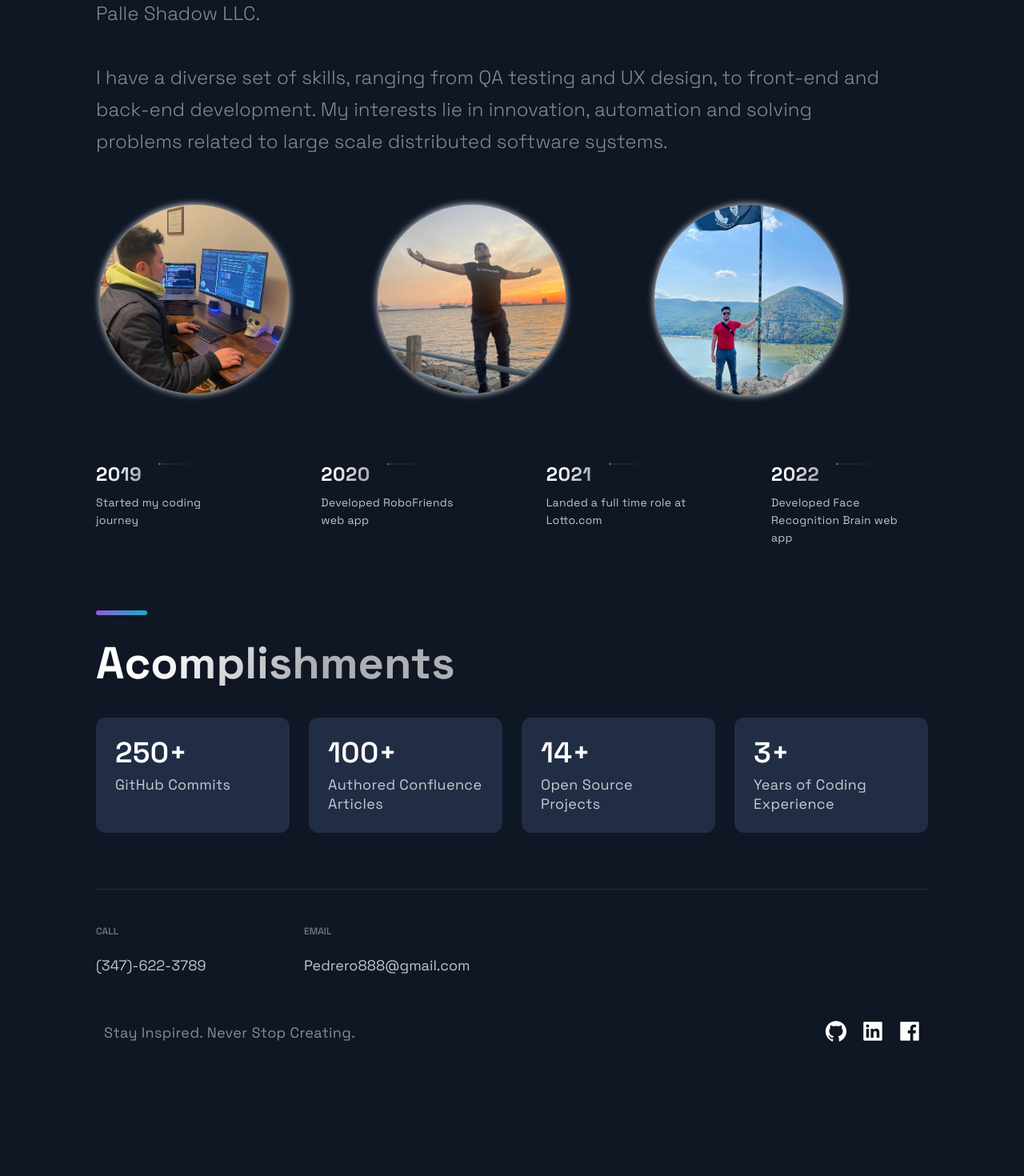
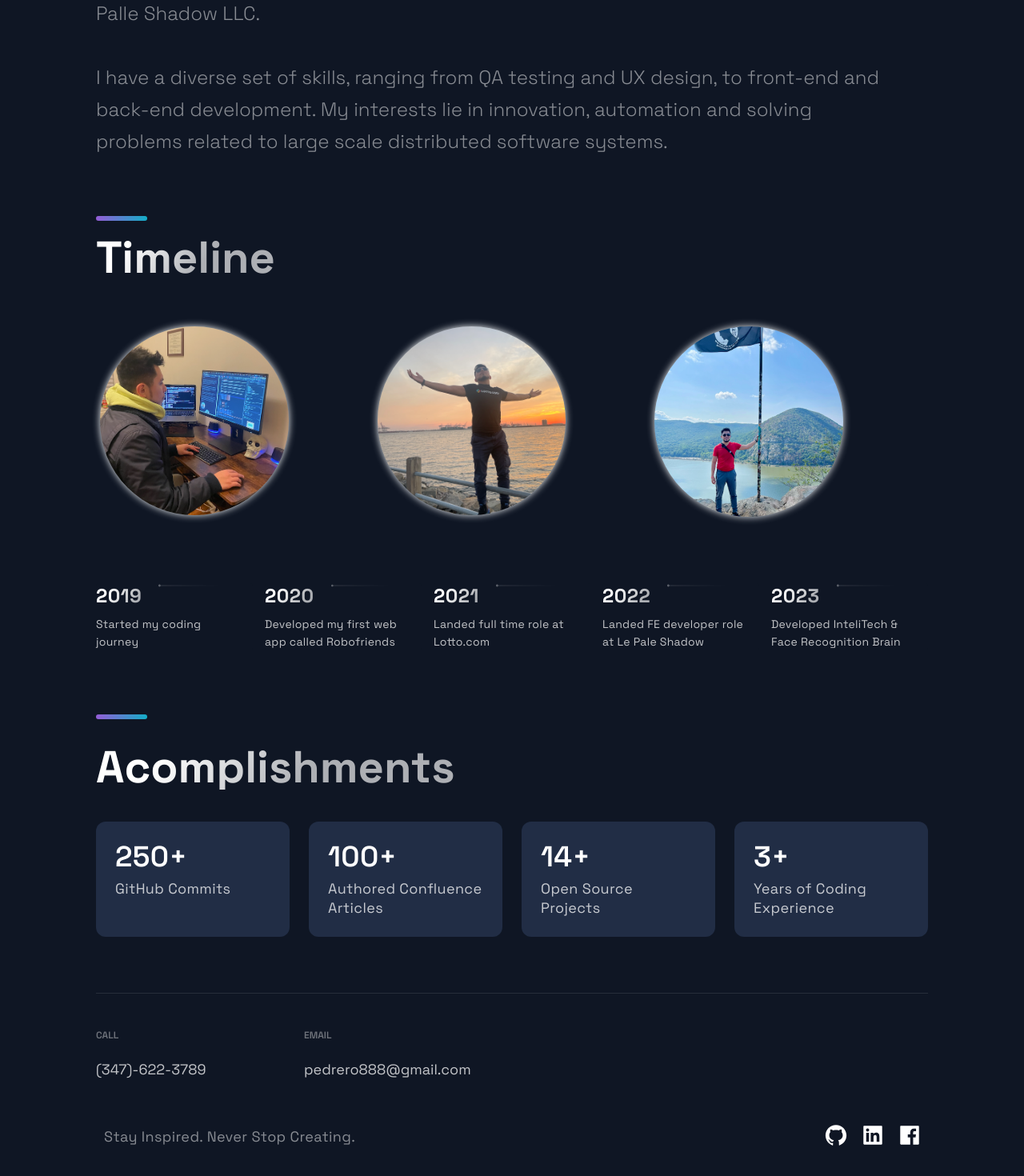
Before and after one commit to davidpedrero/David-Pedero-Portfolio, a Next.js app: page / in a window 1280 px wide. Shown: the part 3275-4745 px from the top of the page at 80% size. Before the commit the page ends 4642 px from the top, so only its background shows below. Built offline with nearby package versions, Linux system fonts and the light colour scheme.

Commit message:
Big overhaul of Timeline  Section and footer

```diff
--- a/src/components/Footer/Footer.js
+++ b/src/components/Footer/Footer.js
@@ -14,7 +14,7 @@ const Footer = () => {
         </LinkColumn>
         <LinkColumn>
           <LinkTitle>Email</LinkTitle>
-          <LinkItem href='mailto:pedrero888@gmail.com'>Pedrero888@gmail.com</LinkItem>
+          <LinkItem href='mailto:pedrero888@gmail.com'>pedrero888@gmail.com</LinkItem>
         </LinkColumn>
       </LinkList>
       <SocialIconsContainer>
--- a/src/components/TimeLine/TimeLine.js
+++ b/src/components/TimeLine/TimeLine.js
@@ -58,7 +58,11 @@ const Timeline = () => {
         <br/><br/>
         I have a diverse set of skills, ranging from QA testing and UX design, to front-end and back-end development. My interests lie in innovation, automation and solving problems related to large scale distributed software systems.
       </SectionText>
+        <br/><br/>
+        <SectionDivider />
         <br/>
+        <SectionTitle>Timeline</SectionTitle>
+        <br/><br/>
         <Row>
           <Column>
             <Img src='/images/me-at-work.png'/>
--- a/src/constants/constants.js
+++ b/src/constants/constants.js
@@ -39,9 +39,10 @@ export const projects = [
 
 export const TimeLineData = [
   { year: 2019, text: 'Started my coding journey', },
-  { year: 2020, text: 'Developed RoboFriends web app', },
-  { year: 2021, text: 'Landed a full time role at Lotto.com',},
-  { year: 2022, text: 'Developed Face Recognition Brain web app', }
+  { year: 2020, text: 'Developed my first web app called Robofriends', },
+  { year: 2021, text: 'Landed full time role at Lotto.com',},
+  { year: 2022, text: 'Landed FE developer role at Le Pale Shadow', },
+  { year: 2023, text: 'Developed InteliTech & Face Recognition Brain', }
 ];
 
 
```
